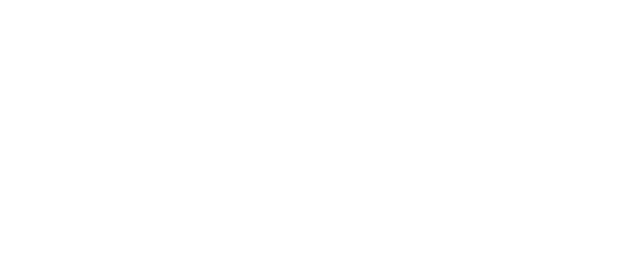
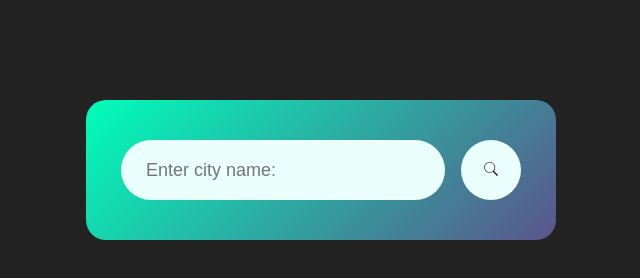
Before and after one commit to jkdodd98/js-weather-app, a plain HTML site: page index.html in a window 1280 px wide. Shown: the whole page, without its empty margins (319-959 px from the left). Drawn offline with Linux system fonts and the light colour scheme.

Commit message:
add search box

```diff
--- a/index.html
+++ b/index.html
@@ -6,6 +6,11 @@
         <link rel="stylesheet" href="style.css">
     </head>
     <body>
-
+       <div class="card">
+        <div class="search">
+            <input type="text" placeholder="Enter city name:" spellcheck="false">
+            <button><img src="images/search.svg"></button>
+        </div>
+       </div>
     </body>
 </html>
--- a/style.css
+++ b/style.css
@@ -4,3 +4,52 @@
     font-family: 'Poppins', sans-serif;
     box-sizing: border-box;
 }
+
+body {
+    background: #222;
+}
+
+.card {
+    width: 90%;
+    max-width: 470px;
+    background: linear-gradient(135deg, #00feba, #5b548a);
+    color: #fff;
+    margin: 100px auto 0;
+    border-radius: 20px;
+    padding: 40px 35px;
+    text-align: center;
+}
+
+.search {
+    width: 100%;
+    display: flex;
+    align-items: center;
+    justify-content: space-between;
+}
+
+.search input {
+    border: 0;
+    outline: 0;
+    background: #ebfffc;
+    color: #555;
+    padding: 10px 25px;
+    height: 60px;
+    border-radius: 30px;
+    flex: 1;
+    margin-right: 16px;
+    font-size: 18px;
+}
+
+.search button {
+    border: 0;
+    outline: 0;
+    background: #ebfffc;
+    border-radius: 50%;
+    width: 60px;
+    height: 60px;
+    cursor: pointer;
+}
+
+.search button img {
+    width: 16px;
+}
```
Also changed, not shown: images/search.svg (added).
